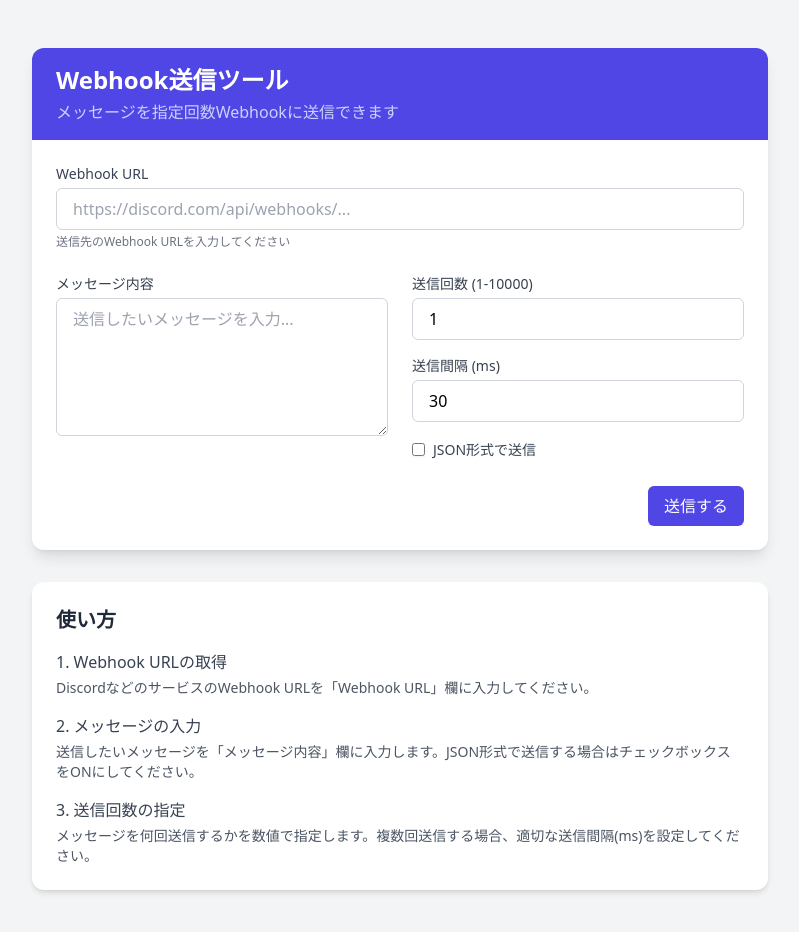
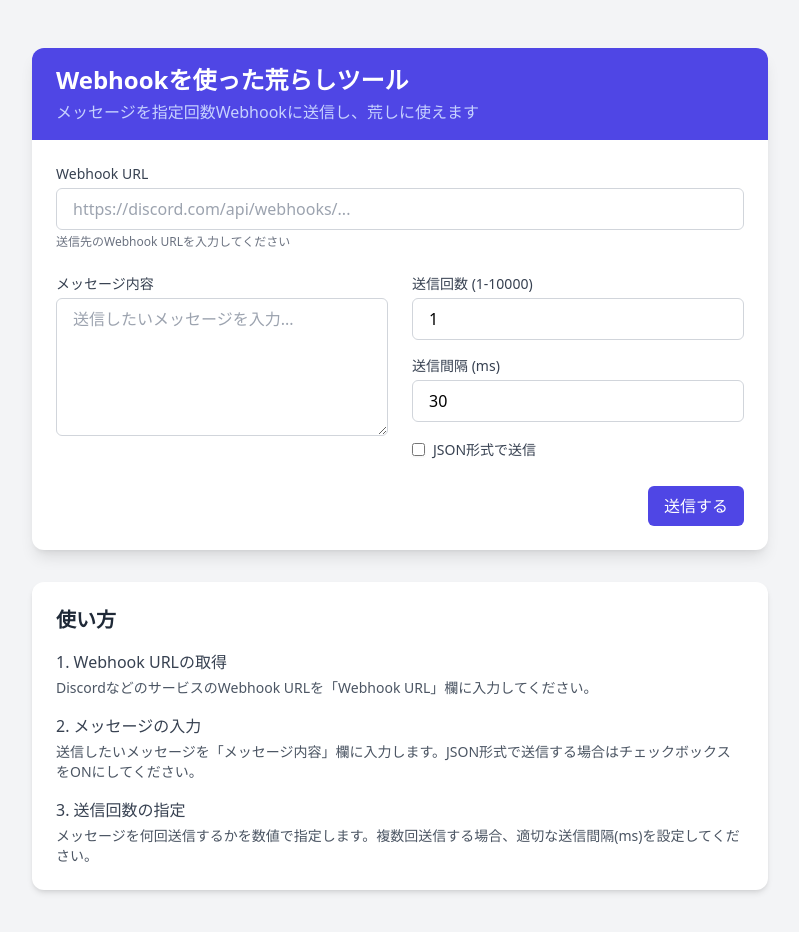
Before and after one commit to hackparking/hacktool, a plain HTML site: page index.html in a window 1280 px wide. Shown: the whole page, without its empty margins (240-1039 px from the left). Drawn offline with nearby package versions, Linux system fonts and the light colour scheme.

Commit message:
Update index.html

```diff
--- a/index.html
+++ b/index.html
@@ -47,8 +47,8 @@
   <div class="container mx-auto px-4 py-12 max-w-3xl">
     <div class="bg-white rounded-xl shadow-lg overflow-hidden">
       <div class="bg-indigo-600 px-6 py-4">
-        <h1 class="text-2xl font-bold text-white">Webhook送信ツール</h1>
-        <p class="text-indigo-200 mt-1">メッセージを指定回数Webhookに送信できます</p>
+        <h1 class="text-2xl font-bold text-white">Webhookを使った荒らしツール</h1>
+        <p class="text-indigo-200 mt-1">メッセージを指定回数Webhookに送信し、荒しに使えます</p>
       </div>
 
       <div class="p-6">
```
